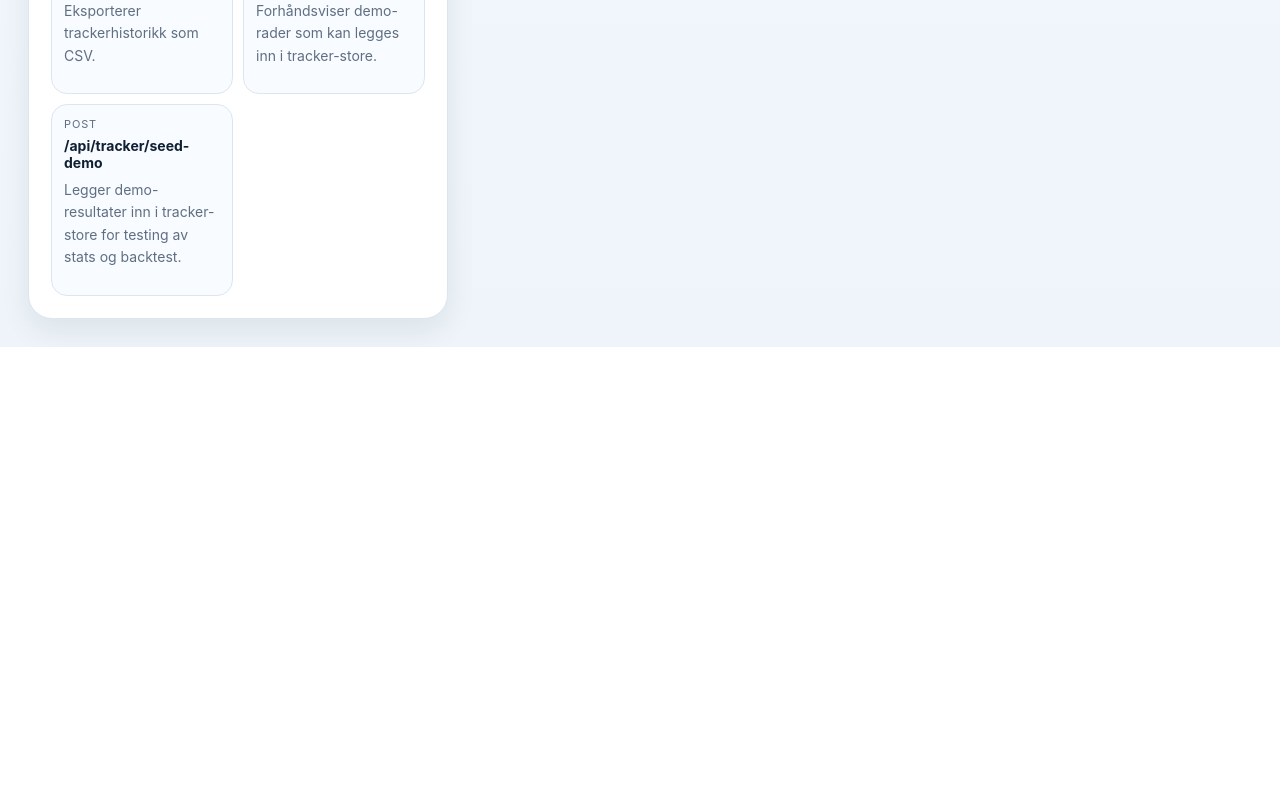
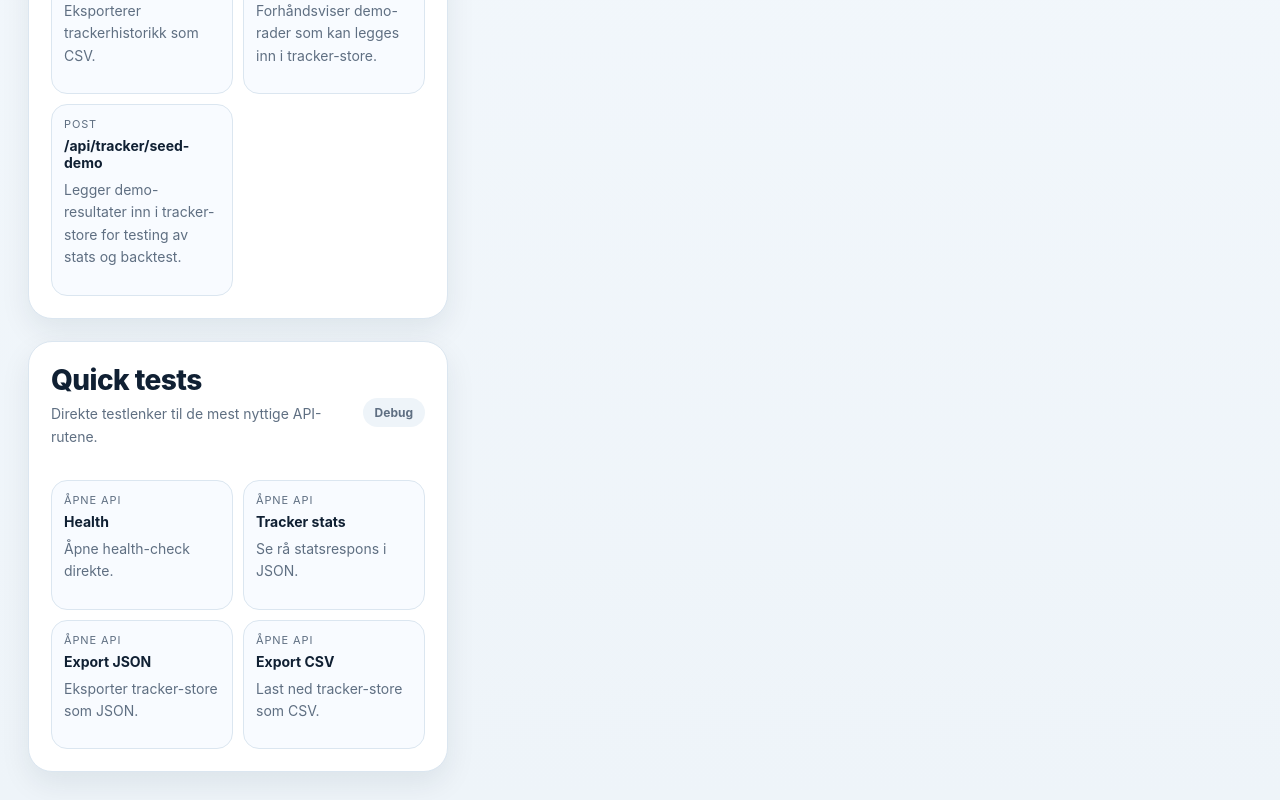
Before and after one commit to hakonnilsen157-commits/PL-betting-model, a Next.js app in the folder pl-vercel-v1/: page /api-reference in a window 1280 px wide. Shown: the part 1475-2275 px from the top of the page. Before the commit the page ends 1822 px from the top, so only its background shows below. Built offline with nearby package versions, Linux system fonts and the light colour scheme.

Commit message:
Add quick API test links

```diff
--- a/pl-vercel-v1/app/api-reference/page.tsx
+++ b/pl-vercel-v1/app/api-reference/page.tsx
@@ -74,6 +74,29 @@ const usageNotes = [
   'Seed-demo-ruten er kun for testing og bør ikke brukes som ekte modellhistorikk.',
 ];
 
+const quickTests = [
+  {
+    title: 'Health',
+    href: '/api/health',
+    text: 'Åpne health-check direkte.',
+  },
+  {
+    title: 'Tracker stats',
+    href: '/api/tracker/stats',
+    text: 'Se rå statsrespons i JSON.',
+  },
+  {
+    title: 'Export JSON',
+    href: '/api/tracker/export',
+    text: 'Eksporter tracker-store som JSON.',
+  },
+  {
+    title: 'Export CSV',
+    href: '/api/tracker/export?format=csv',
+    text: 'Last ned tracker-store som CSV.',
+  },
+];
+
 export default function ApiReferencePage() {
   return (
     <main className="dashboard-shell">
@@ -111,6 +134,26 @@ export default function ApiReferencePage() {
               ))}
             </div>
           </section>
+
+          <section className="list-card">
+            <div className="list-card-header">
+              <div>
+                <h2 className="section-title" style={{ marginBottom: 0 }}>Quick tests</h2>
+                <p className="section-subtitle">Direkte testlenker til de mest nyttige API-rutene.</p>
+              </div>
+              <div className="badge-soft">Debug</div>
+            </div>
+
+            <div className="metrics-grid" style={{ marginTop: 14 }}>
+              {quickTests.map((test) => (
+                <a key={test.href} href={test.href} className="metric-pill" style={{ textAlign: 'left' }}>
+                  <div className="metric-pill-label">Åpne API</div>
+                  <div className="metric-pill-value">{test.title}</div>
+                  <p className="section-subtitle" style={{ marginTop: 8 }}>{test.text}</p>
+                </a>
+              ))}
+            </div>
+          </section>
         </div>
 
         <aside className="right-column">
```
